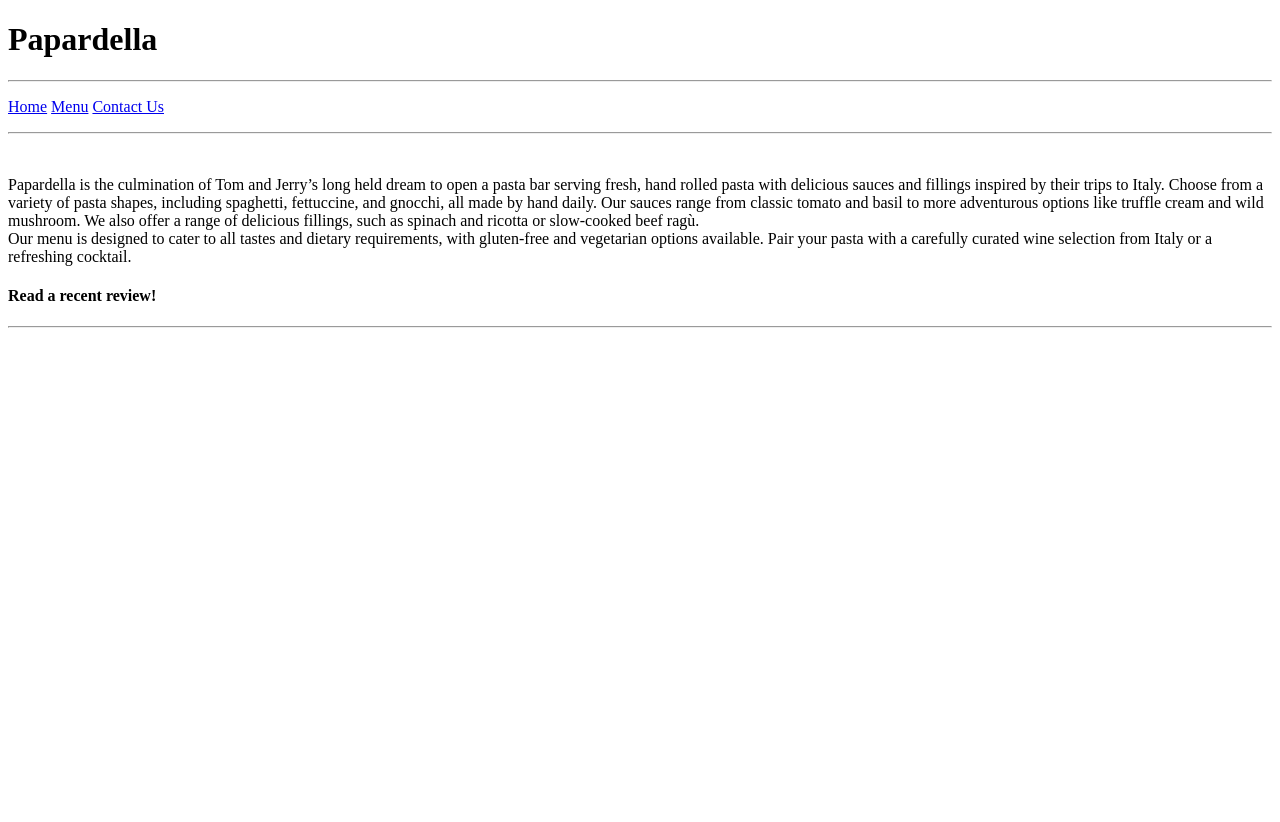
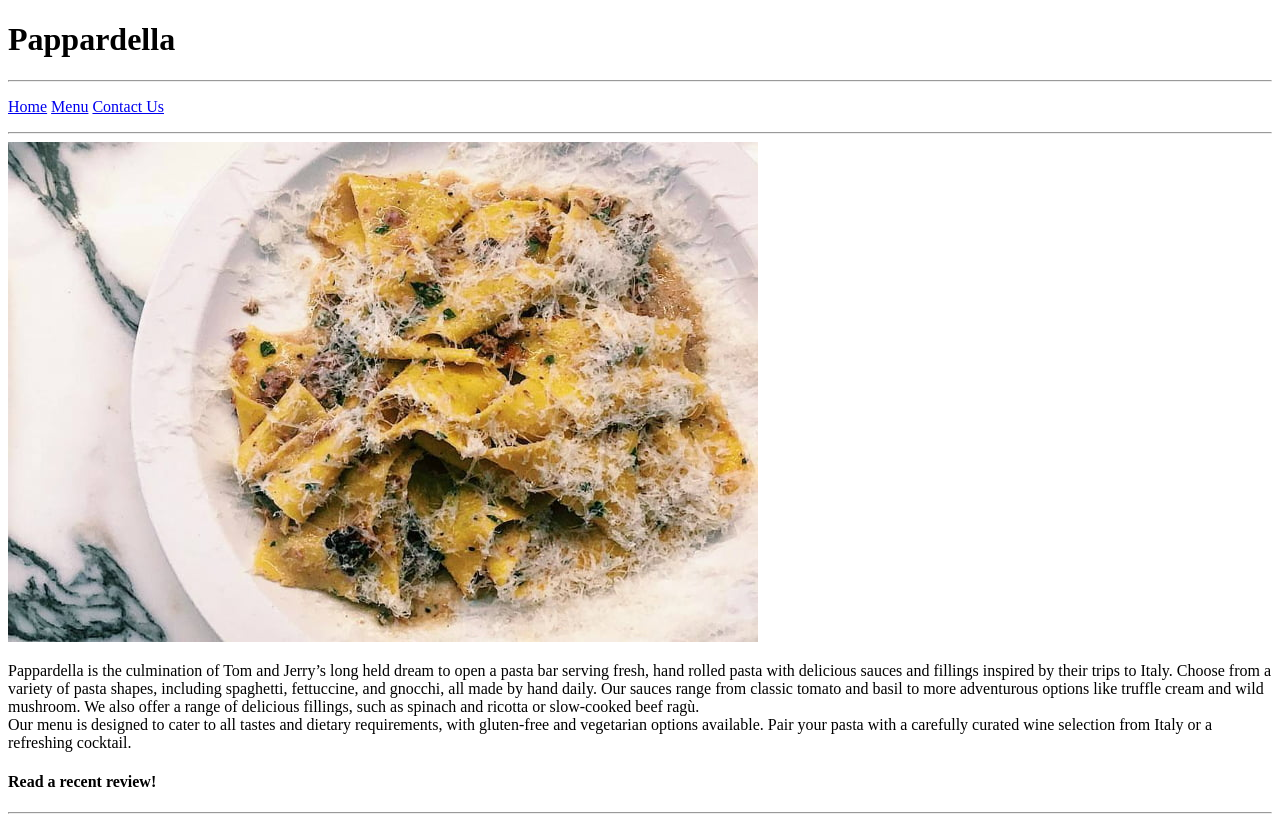
Before and after one commit to junocchi/HTML-practice, a plain HTML site: page intermediate-html/restaurant-site-one/index.html in a window 1280 px wide. Before the commit the page ends 800 px from the top, so only its background shows below. Drawn offline with Linux system fonts and the light colour scheme.

Commit message:
add pasta image

```diff
--- a/intermediate-html/restaurant-site-one/index.html
+++ b/intermediate-html/restaurant-site-one/index.html
@@ -14,7 +14,7 @@ Most recent revision:
   <body>
     <main>
       <header>
-        <h1>Papardella</h1>
+        <h1>Pappardella</h1>
       </header>
 
       <nav>
@@ -29,9 +29,9 @@ Most recent revision:
 
       <section>
         <div>
-          <img src="" alt="" />
+          <img src="pappardella-pasta.jpeg" alt="Pasta dish with mushrooms and grated cheese" />
           <p>
-            Papardella is the culmination of Tom and Jerry’s long held dream to
+            Pappardella is the culmination of Tom and Jerry’s long held dream to
             open a pasta bar serving fresh, hand rolled pasta with delicious
             sauces and fillings inspired by their trips to Italy. Choose from a variety
             of pasta shapes, including spaghetti, fettuccine, and gnocchi, all made by hand
```
Also changed, not shown: intermediate-html/restaurant-site-one/pappardella-pasta.jpeg (added).
